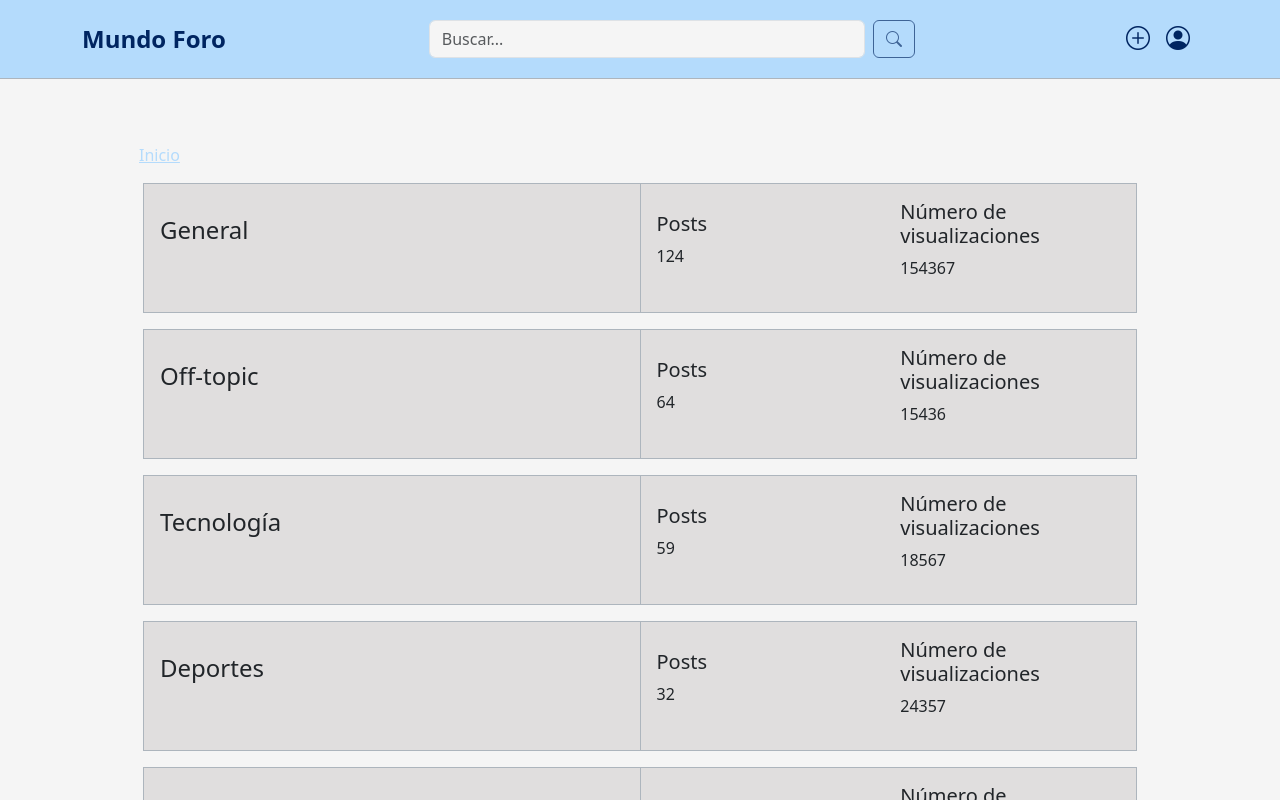
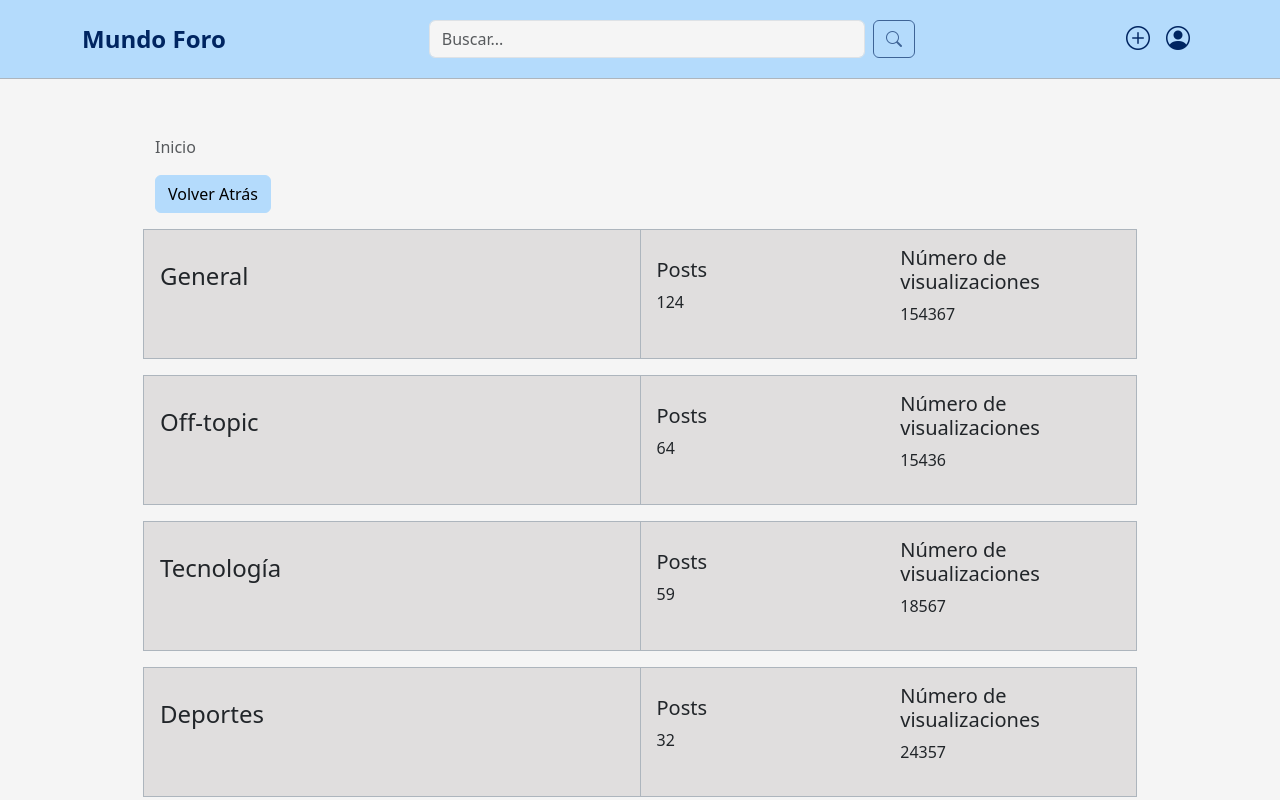
Before and after one commit to Croissanton/IU_Proyecto, a React (Create React App) app in the folder foro-mundo/: page / in a window 1280 px wide. Shown: the top 800 px of the page. Built offline with nearby package versions, Linux system fonts and the light colour scheme.

Commit message:
backButton 👍

```diff
--- a/foro-mundo/package.json
+++ b/foro-mundo/package.json
@@ -11,7 +11,7 @@
     "react": "^18.2.0",
     "react-bootstrap": "^2.10.2",
     "react-dom": "^18.2.0",
-    "react-router-dom": "^6.22.3",
+    "react-router-dom": "^6.23.0",
     "react-scripts": "5.0.1",
     "sass": "^1.75.0",
     "web-vitals": "^2.1.4"
--- /dev/null
+++ b/foro-mundo/src/Components/BackButton.js
@@ -0,0 +1,14 @@
+import React from 'react';
+import { useNavigate } from 'react-router-dom';
+
+const BackButton = () => {
+    const navigate = useNavigate();
+
+  return (
+    <div  className="container-xxl my-2 mx-3">
+        <button type="button" class="btn btn-primary btn-block" onClick={() => navigate(-1)}>Volver Atrás</button>
+    </div>
+);
+};
+
+export default BackButton;
--- a/foro-mundo/src/Pages/MainPage.js
+++ b/foro-mundo/src/Pages/MainPage.js
@@ -3,15 +3,18 @@ import MainLayout from "../layout/MainLayout.js";
 import ForumCard from "../Components/ForumCard.js";
 import IndexSelector from "../Components/IndexSelector.js";
 import { Breadcrumb } from "react-bootstrap";
+import BackButton from "../Components/BackButton.js";
 
 function MainPage() {
   return (
     <MainLayout>
-      <div className="container-xxl my-3">
-          <Breadcrumb>
-          <Breadcrumb.Item href="./">Inicio</Breadcrumb.Item>
-          </Breadcrumb>
+
+      <div className="container-xxl my-2 mx-3">
+        <Breadcrumb>
+          <Breadcrumb.Item active>Inicio</Breadcrumb.Item>
+        </Breadcrumb>
       </div>
+      <BackButton />
 
         <div className="container-xxl my-3">
         <ForumCard topic={"General"} post_num={124} view_num={154367} />
--- a/foro-mundo/src/Pages/PostPage.js
+++ b/foro-mundo/src/Pages/PostPage.js
@@ -4,6 +4,7 @@ import MainLayout from "../layout/MainLayout.js";
 import PostCard from "../Components/PostCard.js";
 import PostComment from "../Components/PostComment.js";
 import IndexSelector from "../Components/IndexSelector.js";
+import BackButton from "../Components/BackButton.js";
 
 function PostPage() {
   const [newComment, setNewComment] = useState(""); // Estado para almacenar el nuevo comentario
@@ -35,13 +36,15 @@ function PostPage() {
   return (
     <MainLayout>
       <div className="container-xxl my-3">
+
+
           <Breadcrumb>
           <Breadcrumb.Item href="../#">Inicio</Breadcrumb.Item>
           <Breadcrumb.Item href="./search">Foro</Breadcrumb.Item> {/* Aquí debería ir el nombre del topico */}
           <Breadcrumb.Item active>Post</Breadcrumb.Item> {/* Aquí debería ir el nombre del post */}
           </Breadcrumb>
       </div>
-
+      <BackButton />
       {/* PostCard principal */}
       <div className="container-xxl my-3">
         <PostCard
--- a/foro-mundo/src/Pages/SearchPage.js
+++ b/foro-mundo/src/Pages/SearchPage.js
@@ -3,16 +3,20 @@ import MainLayout from "../layout/MainLayout.js";
 import PostCard from "../Components/PostCard.js";
 import IndexSelector from "../Components/IndexSelector.js";
 import { Breadcrumb } from "react-bootstrap";
+import BackButton from "../Components/BackButton.js";
+
 
 function SearchPage() {
   return (
     <MainLayout>
         <div className="container-xxl my-3">
+
           <Breadcrumb>
           <Breadcrumb.Item href="../#">Inicio</Breadcrumb.Item>
           <Breadcrumb.Item active>Foro</Breadcrumb.Item> {/* Aquí debería ir el nombre del topico */}
           </Breadcrumb>
         </div>
+        <BackButton />
         <div className="container-xxl my-3">
             <PostCard
                 titulo={"buen foro :D"}
```
Also changed, not shown: 1 other file (tests, documents, lock files or other folders).
